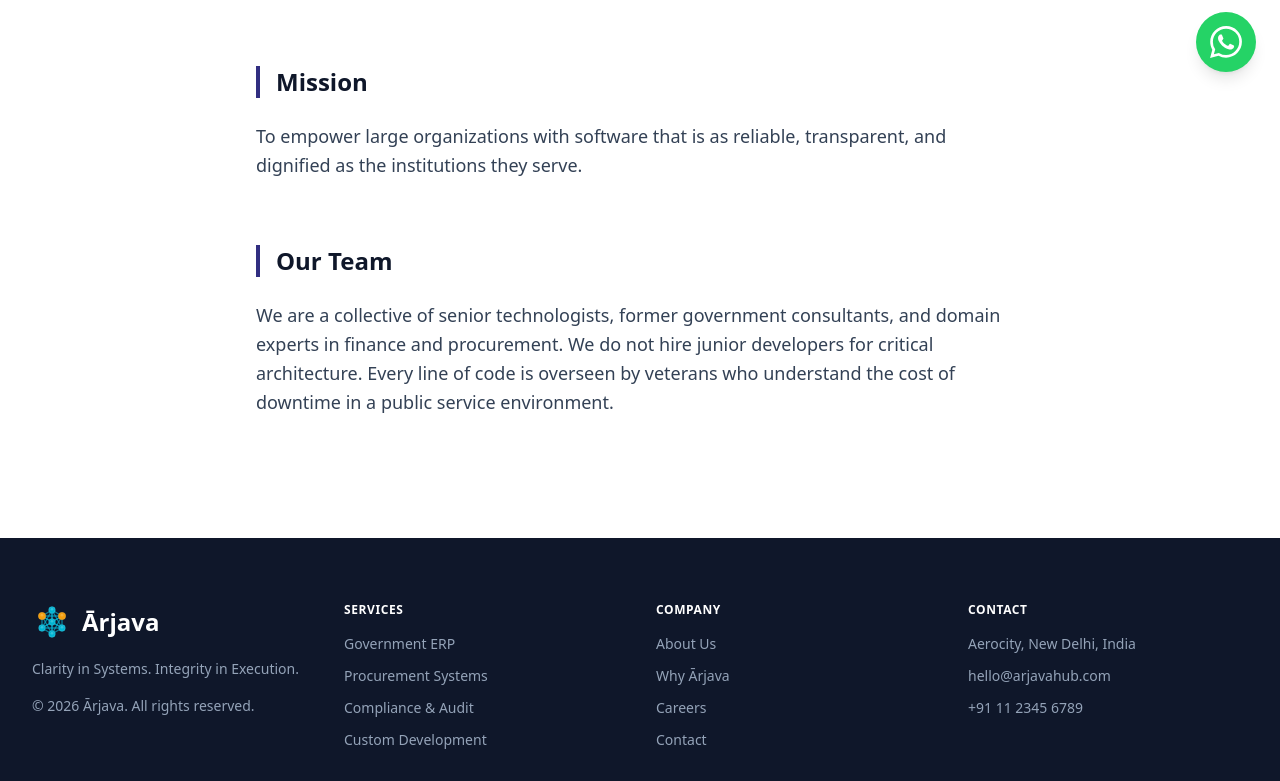
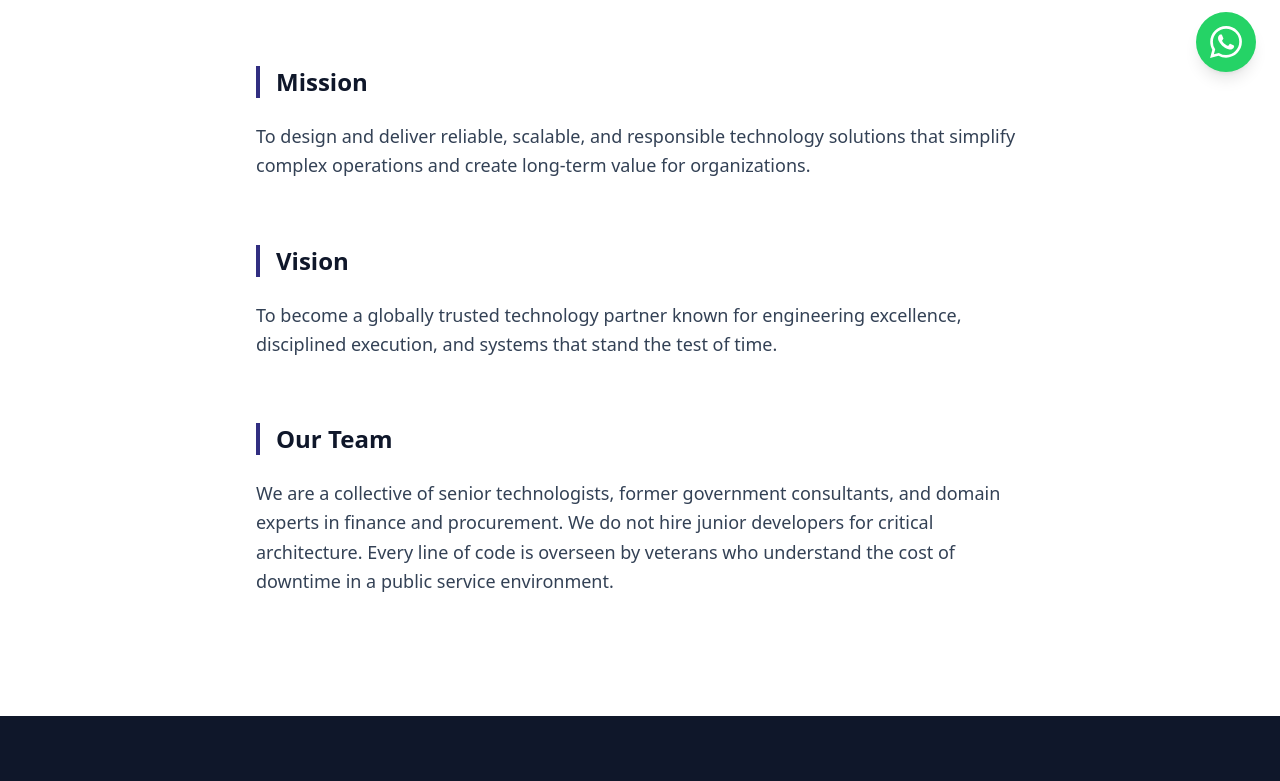
Before and after one commit to jiteshstack/arjava, a React (Vite) app: page /#/about in a window 1280 px wide. Shown: the part 704-1485 px from the top of the page. Built offline with nearby package versions, Linux system fonts and the light colour scheme.

Commit message:
updated the contact number

```diff
--- a/constants.tsx
+++ b/constants.tsx
@@ -17,8 +17,8 @@ export const COMPANY_INFO: CompanyInfo = {
   tagline: "Clarity in Systems. Integrity in Execution.",
   contact: {
     email: "hello@arjavahub.com",
-    phone: "+91 11 2345 6789",
-    whatsapp: "911123456789",
+    phone: "+91 97112 38920",
+    whatsapp: "919711238920",
     address: "Aerocity, New Delhi, India"
   }
 };
@@ -139,7 +139,8 @@ export const INDUSTRIES: string[] = [
 
 export const ABOUT_CONTENT = {
   story: "Founded by veterans in government technology and enterprise architecture, Ārjava emerged from a need for serious, robust software in the public sector. We recognized that generic SaaS tools often fail to meet the complex, multi-layered requirements of government and large industry.",
-  mission: "To empower large organizations with software that is as reliable, transparent, and dignified as the institutions they serve."
+  mission: "To design and deliver reliable, scalable, and responsible technology solutions that simplify complex operations and create long-term value for organizations.",
+  vision: "To become a globally trusted technology partner known for engineering excellence, disciplined execution, and systems that stand the test of time."
 };
 
 // Formspree.io endpoint - Replace 'YOUR_FORM_ID' with your actual Formspree form ID
--- a/pages/About.tsx
+++ b/pages/About.tsx
@@ -33,6 +33,13 @@ export const About: React.FC = () => {
           </div>
 
           <div>
+            <h2 className="text-2xl font-bold text-slate-900 mb-6 border-l-4 border-indigo-900 pl-4">Vision</h2>
+            <p className="text-lg text-slate-700 leading-relaxed font-medium">
+              {ABOUT_CONTENT.vision}
+            </p>
+          </div>
+
+          <div>
              <h2 className="text-2xl font-bold text-slate-900 mb-6 border-l-4 border-indigo-900 pl-4">Our Team</h2>
              <p className="text-lg text-slate-700 leading-relaxed mb-6">
                We are a collective of senior technologists, former government consultants, and domain experts in finance and procurement. We do not hire junior developers for critical architecture. Every line of code is overseen by veterans who understand the cost of downtime in a public service environment.
--- a/pages/PrivacyPolicy.tsx
+++ b/pages/PrivacyPolicy.tsx
@@ -168,7 +168,7 @@ export const PrivacyPolicy: React.FC = () => {
             <div className="bg-slate-50 p-6 rounded-xl border border-slate-200">
               <p className="text-slate-700 mb-2"><strong>Email:</strong> <a href="mailto:hello@arjavahub.com" className="text-indigo-900 hover:underline">hello@arjavahub.com</a></p>
               <p className="text-slate-700 mb-2"><strong>Address:</strong> Aerocity, New Delhi, India</p>
-              <p className="text-slate-700"><strong>Phone:</strong> +91 11 2345 6789</p>
+              <p className="text-slate-700"><strong>Phone:</strong> +91 97112 38920</p>
             </div>
           </div>
         </div>
--- a/pages/TermsOfService.tsx
+++ b/pages/TermsOfService.tsx
@@ -239,7 +239,7 @@ export const TermsOfService: React.FC = () => {
             <div className="bg-slate-50 p-6 rounded-xl border border-slate-200">
               <p className="text-slate-700 mb-2"><strong>Email:</strong> <a href="mailto:hello@arjavahub.com" className="text-indigo-900 hover:underline">hello@arjavahub.com</a></p>
               <p className="text-slate-700 mb-2"><strong>Address:</strong> Aerocity, New Delhi, India</p>
-              <p className="text-slate-700"><strong>Phone:</strong> +91 11 2345 6789</p>
+              <p className="text-slate-700"><strong>Phone:</strong> +91 97112 38920</p>
             </div>
           </div>
         </div>
```
Also changed, not shown: 2 other files (tests, documents, lock files or other folders).
